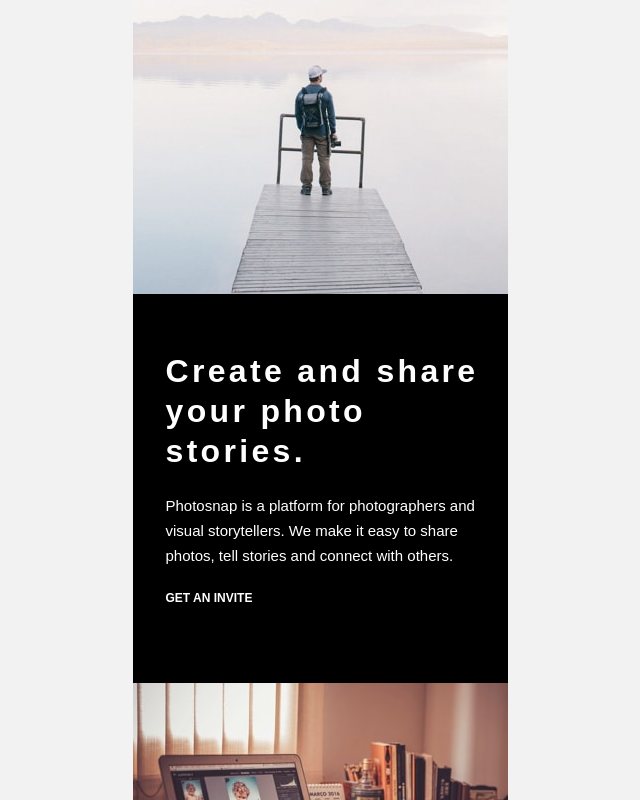
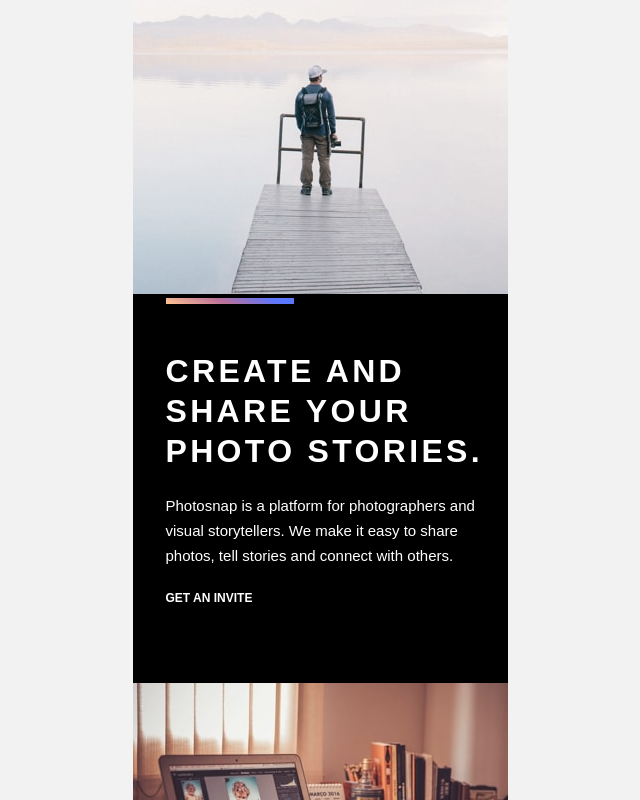
Before and after one commit to beqa200/photosnap-multi-page-website-005, a React (Create React App) app: page /home in a window 1280 px wide. Shown: the top 800 px of the page, without its empty margins (320-960 px from the left). Built offline with nearby package versions, Linux system fonts and the light colour scheme.

Commit message:
add linear gradient stick

```diff
--- a/src/App.js
+++ b/src/App.js
@@ -6,11 +6,9 @@
 import PhotoStory from "./components/PhotoStory";
 import React from "react";
 // import {GlobalStyles} from "./styled-components/GlobalStyles";
-import { GlobalStyles } from './styled-components/GlobalStyles';
-
+import { GlobalStyles } from "./styled-components/GlobalStyles";
 
 function App() {
-
   const images = [
     {
       id: 1,
@@ -19,94 +17,93 @@
       title: "BEAUTIFUL STORIES EVERY TIME ",
       text: "We provide design templates to ensure your stories look terrific. Easily add photos, text, embed maps and media from other networks. Then share your story with everyone.",
       invite: "VIEW THE STORIES",
-      icon:"./assets/shared/desktop/arrow.svg",
+      icon: "./assets/shared/desktop/arrow.svg",
     },
     {
       id: 2,
       path: "./assets/home/mobile/create-and-share.jpg",
       alt: "createImg",
-      title: "Create and share your photo stories. ",
+      title: "CREATE AND SHARE YOUR PHOTO STORIES. ",
       text: "Photosnap is a platform for photographers and visual storytellers. We make it easy to share photos, tell stories and connect with others.",
       invite: "GET AN INVITE",
-      icon:"./assets/shared/desktop/arrow.svg",
+      icon: "./assets/shared/desktop/arrow.svg",
     },
     {
       id: 3,
       path: "./assets/home/mobile/designed-for-everyone.jpg",
       alt: "designedImg",
-      title:"DESIGNED FOR EVERYONE",
-      text:"Photosnap can help you create stories that resonate with your audience.  Our tool is designed for photographers of all levels, brands, businesses you name it.",
-      invite:"VIEW THE STORIES",
-      icon:"./assets/shared/desktop/arrow.svg",
+      title: "DESIGNED FOR EVERYONE",
+      text: "Photosnap can help you create stories that resonate with your audience.  Our tool is designed for photographers of all levels, brands, businesses you name it.",
+      invite: "VIEW THE STORIES",
+      icon: "./assets/shared/desktop/arrow.svg",
     },
     {
       id: 4,
       path: "./assets/stories/mobile/moon-of-appalacia.jpg",
       alt: "moonImg",
-      topTitle:"LAST MONTH’S FEATURED STORY",
-      title:"HAZY FULL MOON OF APPALACHIA",
-      text:"The dissected plateau area, while not actually made up of geological mountains, is popularly called mountains, especially in eastern Kentucky and West Virginia, and while the ridges are not high, the terrain is extremely rugged.",
-      date:"March 2nd 2020 by John Appleseed",
-      invite:"READ THE STORY",
-      icon:"./assets/shared/desktop/arrow.svg",
-
+      topTitle: "LAST MONTH’S FEATURED STORY",
+      title: "HAZY FULL MOON OF APPALACHIA",
+      text: "The dissected plateau area, while not actually made up of geological mountains, is popularly called mountains, especially in eastern Kentucky and West Virginia, and while the ridges are not high, the terrain is extremely rugged.",
+      date: "March 2nd 2020 by John Appleseed",
+      invite: "READ THE STORY",
+      icon: "./assets/shared/desktop/arrow.svg",
     },
     {
       id: 5,
       path: "./assets/features/mobile/hero.jpg",
       alt: "heroImg",
-      title:"FEATURES",
-      text:"We make sure all of our features are designed to be loved by every aspiring and even professional photograpers who wanted to share their stories.",
+      title: "FEATURES",
+      text: "We make sure all of our features are designed to be loved by every aspiring and even professional photograpers who wanted to share their stories.",
     },
     {
       id: 6,
       path: "./assets/pricing/mobile/hero.jpg",
       alt: "beautifulImg",
-      title:"PRICING",
-      text:"Create a your stories, Photosnap is a platform for photographers and visual storytellers. It’s the simple way to create and share your photos.",
-    }
+      title: "PRICING",
+      text: "Create a your stories, Photosnap is a platform for photographers and visual storytellers. It’s the simple way to create and share your photos.",
+    },
   ];
 
-  const icons =[
+  const icons = [
     {
-      icon:"",
-      title:"100% Responsive",
-      text:"No matter which the device you’re on, our site is fully responsive and stories look beautiful on any screen.",
+      icon: "",
+      title: "100% Responsive",
+      text: "No matter which the device you’re on, our site is fully responsive and stories look beautiful on any screen.",
     },
     {
-      icon:"",
-      title:"No Photo Upload Limit",
-      text:"Our tool has no limits on uploads or bandwidth. Freely upload in bulk and share all of your stories in one go.",
+      icon: "",
+      title: "No Photo Upload Limit",
+      text: "Our tool has no limits on uploads or bandwidth. Freely upload in bulk and share all of your stories in one go.",
     },
     {
-      icon:"",
-      title:"Available to Embed",
-      text:"Embed Tweets, Facebook posts, Instagram media, Vimeo or YouTube videos, Google Maps, and more. ",
-    }
-    , {
-      icon:"",
-      title:"Custom Domain",
-      text:"With Photosnap subscriptions you can host your stories on your own domain. You can also remove our branding!",
+      icon: "",
+      title: "Available to Embed",
+      text: "Embed Tweets, Facebook posts, Instagram media, Vimeo or YouTube videos, Google Maps, and more. ",
     },
     {
-      icon:"",
-      title:"Boost Your Exposure",
-      text:"Users that viewed your story or gallery can easily get notifed of new and featured stories with our built in mailing list.",
+      icon: "",
+      title: "Custom Domain",
+      text: "With Photosnap subscriptions you can host your stories on your own domain. You can also remove our branding!",
     },
     {
-      icon:"",
-      title:"Drag & Drop Image",
-      text:"Easily drag and drop your image and get beautiful shots everytime. No over the top tooling to add friction to creating stories.",
-    }
+      icon: "",
+      title: "Boost Your Exposure",
+      text: "Users that viewed your story or gallery can easily get notifed of new and featured stories with our built in mailing list.",
+    },
+    {
+      icon: "",
+      title: "Drag & Drop Image",
+      text: "Easily drag and drop your image and get beautiful shots everytime. No over the top tooling to add friction to creating stories.",
+    },
   ];
 
   return (
     <>
-    <GlobalStyles/>
+      <GlobalStyles />
       <Routes>
         <Route path="home" element={<Home images={images} />} />
         <Route path="/stories" element={<Stories images={images} />} />
-        <Route path="/features" element={<Features  images={images}/>} />
+        <Route path="/features" element={<Features images={images} />} />
         <Route path="/pricing" element={<Pricing images={images} />} />
       </Routes>
     </>
--- a/src/pages/Home.js
+++ b/src/pages/Home.js
@@ -10,7 +10,7 @@
   ImageWrapper,
   BlackTitle,
   BlackText,
-  BlackInvite
+  BlackInvite,Stick
 } from "../styled-components/PhotoStoryStyled";
 // import styled from 'styled-components';
 
@@ -23,6 +23,7 @@
         </div>
 
         <TextContainer>
+          <Stick></Stick>
           <Title>{props.images[1].title}</Title>
           <Text>{props.images[1].text}</Text>
           <ImageWrapper>
--- a/src/styled-components/PhotoStoryStyled.js
+++ b/src/styled-components/PhotoStoryStyled.js
@@ -18,8 +18,15 @@
 height:auto;
 box-sizing:border-box;
 padding-bottom:72px;
-
-
+position:relative;
+`;
+const Stick=styled.div`
+position: absolute;
+width:128px;
+height:6px;
+top:0;
+left:33px;
+background:linear-gradient(26.57deg, #FFC593 0%, #BC7198 43.29%, #5A77FF 83.33%);
 `;
 const Title =styled.h1`
 font-weight:700;
@@ -78,4 +85,4 @@
 `;
 
 
-export {Container,Title,TextContainer, Text,Invite,Icon,ImageWrapper,BlackTitle,BlackText,BlackInvite}
+export {Container,Title,TextContainer, Text,Invite,Icon,ImageWrapper,BlackTitle,BlackText,BlackInvite,Stick}
```
